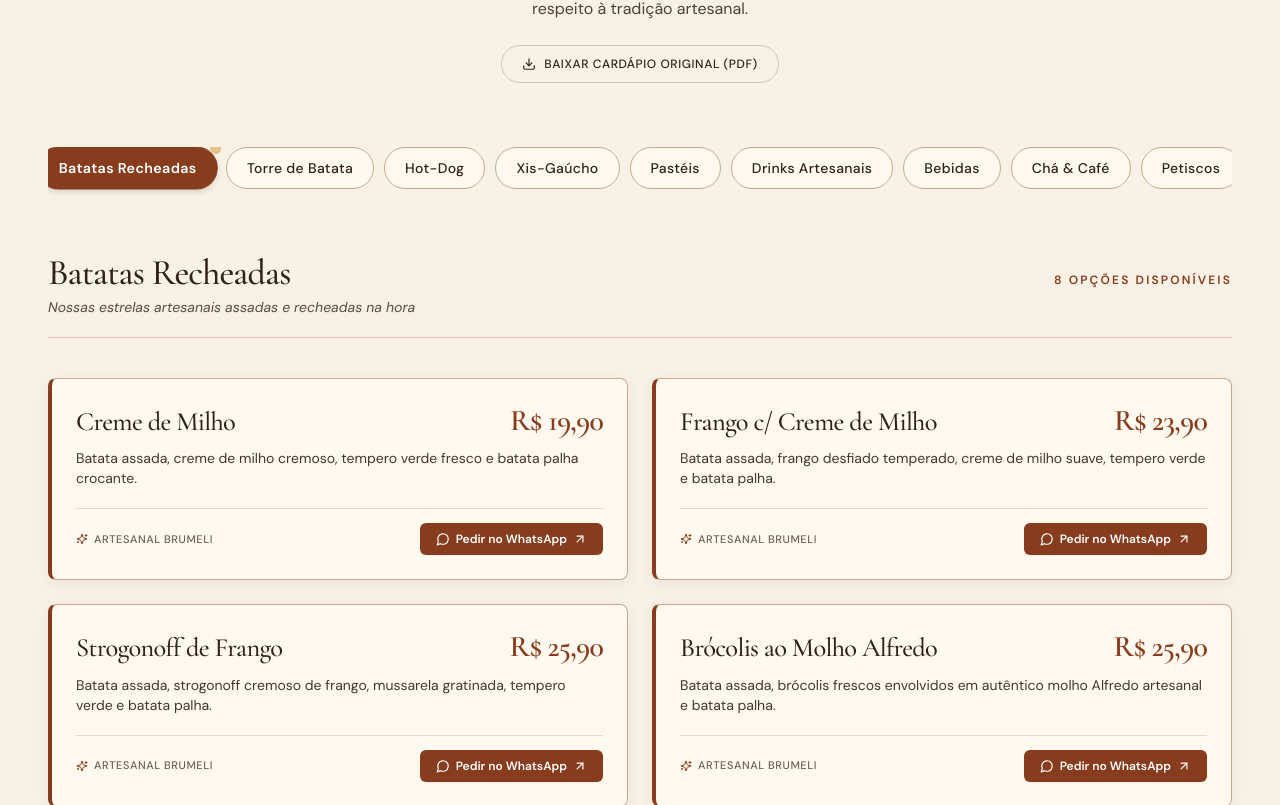
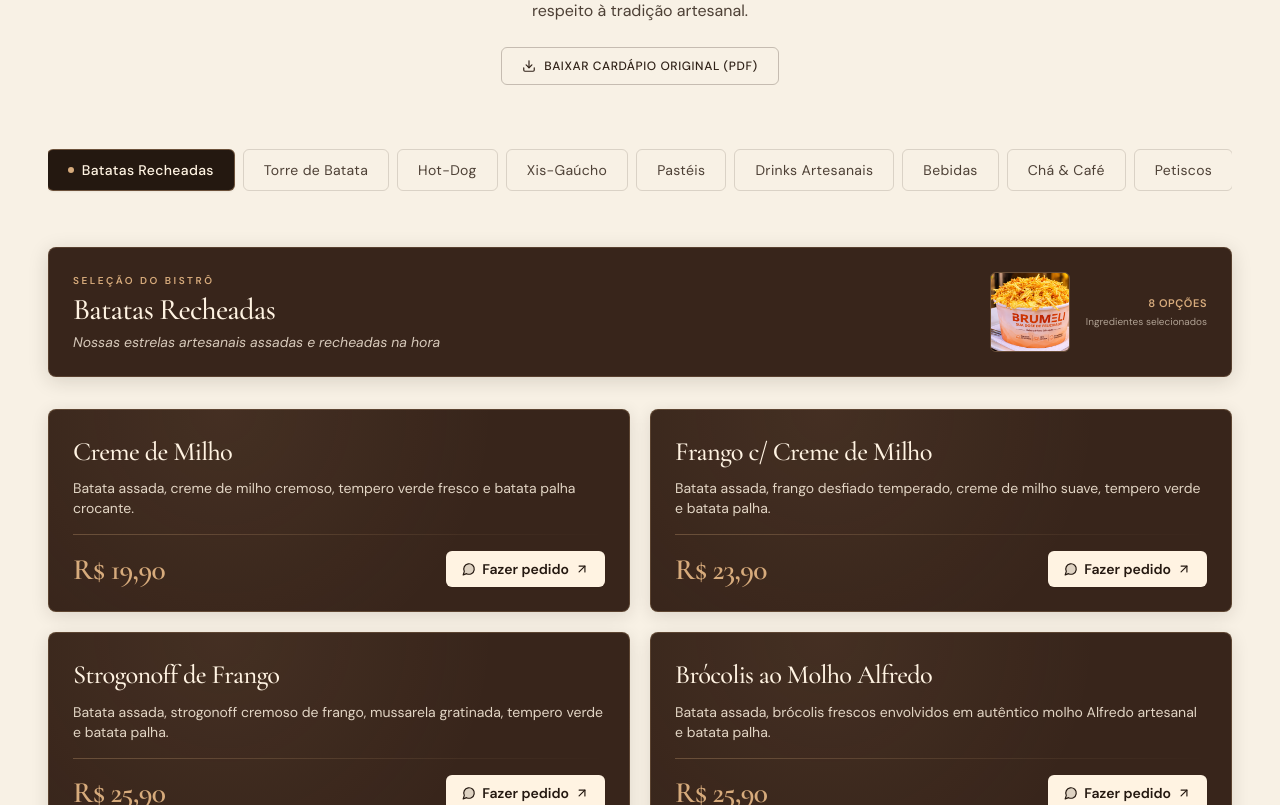
Before and after one commit to neol10/brumeli_gourmeeeeeet, a Next.js app: page / in a window 1280 px wide. Shown: the part 2135-2940 px from the top of the page. Built offline with nearby package versions, Linux system fonts and the light colour scheme.

Commit message:
feat(cardapio): redesign bistro luxuoso com cards marrom chocolate, precos caramelo e foto gastronomica

```diff
--- a/src/app/globals.css
+++ b/src/app/globals.css
@@ -139,6 +139,20 @@
   .animate-soft-dot {
     animation: softPulseDot 2.2s cubic-bezier(0.4, 0, 0.6, 1) infinite;
   }
+
+  /* Estilos de Cardápio Bistrô Premium */
+  .bistro-card {
+    background-color: #38251B;
+    background-image: radial-gradient(circle at 30% 0%, rgba(215, 171, 124, 0.08), transparent 60%);
+    border: 1px solid rgba(215, 171, 124, 0.22);
+    box-shadow: 0 4px 18px rgba(36, 24, 16, 0.12);
+  }
+
+  .bistro-card:hover {
+    border-color: rgba(215, 171, 124, 0.45);
+    box-shadow: 0 10px 28px -4px rgba(36, 24, 16, 0.22), 0 0 0 1px rgba(215, 171, 124, 0.15);
+    transform: translateY(-2px);
+  }
 }
 
 @media (prefers-reduced-motion: reduce) {
--- a/src/components/CardapioInterativo.tsx
+++ b/src/components/CardapioInterativo.tsx
@@ -4,7 +4,7 @@ import { useState } from "react";
 import Image from "next/image";
 import { menuCategories, torreBatataConfig, MenuItem } from "../data/menu";
 import { brandConfig } from "../data/brand";
-import { Download, ArrowUpRight, Sparkles, MessageCircle } from "lucide-react";
+import { Download, ArrowUpRight, MessageCircle } from "lucide-react";
 
 export default function CardapioInterativo() {
   const [activeCategoryId, setActiveCategoryId] = useState<string>("batatas");
@@ -44,11 +44,11 @@ export default function CardapioInterativo() {
 
   return (
     <section id="cardapio" className="py-20 md:py-32 bg-creme-100 relative scroll-mt-24 md:scroll-mt-32">
-      <div className="max-w-7xl mx-auto px-6 md:px-12">
+      <div className="max-w-7xl mx-auto px-5 sm:px-8 md:px-12">
 
         {/* Cabeçalho Editorial da Seção */}
-        <div className="text-center max-w-2xl mx-auto mb-14 md:mb-16">
-          <span className="text-xs font-sans tracking-[0.2em] uppercase font-semibold text-terracota block mb-2">
+        <div className="text-center max-w-2xl mx-auto mb-12 md:mb-16">
+          <span className="text-xs font-sans tracking-[0.25em] uppercase font-semibold text-terracota block mb-2.5">
             Cardápio Oficial
           </span>
           <h2 className="font-serif text-4xl sm:text-5xl md:text-6xl font-medium tracking-tight text-marrom leading-[0.98] mb-4">
@@ -63,7 +63,7 @@ export default function CardapioInterativo() {
             <a
               href="/cardapio-brumeli.pdf"
               download="cardapio-brumeli.pdf"
-              className="inline-flex items-center gap-2 px-5 py-2.5 rounded-full text-xs font-sans font-medium tracking-wider uppercase border border-marrom/20 text-marrom hover:bg-marrom hover:text-creme-100 transition-all duration-300"
+              className="inline-flex items-center gap-2 px-5 py-2.5 rounded-md text-xs font-sans font-medium tracking-wider uppercase border border-marrom/25 text-marrom hover:bg-marrom hover:text-creme-100 transition-all duration-300 shadow-2xs"
             >
               <Download className="w-3.5 h-3.5" />
               <span>Baixar cardápio original (PDF)</span>
@@ -71,22 +71,22 @@ export default function CardapioInterativo() {
           </div>
         </div>
 
-        {/* Navegação por Categorias com Alto Contraste Editorial e Borda Definida */}
-        <div className="flex items-center justify-start sm:justify-center overflow-x-auto pb-4 mb-12 no-scrollbar gap-2 sm:gap-2.5">
+        {/* Navegação Editorial entre Categorias — Estilo Bistrô Sofisticado */}
+        <div className="flex items-center justify-start sm:justify-center overflow-x-auto pb-4 mb-10 no-scrollbar gap-1.5 sm:gap-2 px-1">
           {menuCategories.map((category) => {
             const isActive = category.id === activeCategoryId;
             return (
               <button
                 key={category.id}
                 onClick={() => handleCategoryChange(category.id)}
-                className={`whitespace-nowrap px-5 py-2.5 rounded-full text-xs sm:text-sm font-sans tracking-wide transition-all duration-300 focus:outline-none relative group border ${
+                className={`whitespace-nowrap px-4 sm:px-5 py-2.5 rounded-md text-xs sm:text-sm font-sans tracking-wide transition-all duration-300 focus:outline-none relative border ${
                   isActive
-                    ? "bg-terracota text-white border-terracota shadow-md font-semibold scale-[1.02]"
-                    : "bg-[#FFF9EF] border-[#C6AA90] text-marrom font-medium hover:border-terracota hover:text-terracota hover:bg-white hover:scale-[1.01]"
+                    ? "bg-[#241810] text-[#FFF3E2] border-[#D7AB7C]/40 shadow-sm font-medium"
+                    : "bg-transparent border-marrom/15 text-marrom/85 hover:border-marrom/40 hover:text-marrom hover:bg-marrom/5"
                 }`}
               >
                 {isActive && (
-                  <span className="absolute -top-1 -right-1 w-2.5 h-2.5 rounded-full bg-dourado-light animate-soft-dot" />
+                  <span className="inline-block w-1.5 h-1.5 rounded-full bg-[#D7AB7C] mr-2 -translate-y-0.5" />
                 )}
                 {category.name}
               </button>
@@ -94,89 +94,117 @@ export default function CardapioInterativo() {
           })}
         </div>
 
-        {/* Título e Subtítulo da Categoria Ativa */}
-        <div className="border-b border-[#C6AA90]/60 pb-5 mb-10 flex flex-col sm:flex-row sm:items-baseline justify-between gap-2">
-          <div>
-            <h3 className="font-serif text-3xl sm:text-4xl text-marrom font-medium tracking-tight">
+        {/* Faixa Editorial da Categoria Ativa com Fotografia Gastronômica */}
+        <div className="mb-8 p-5 sm:p-6 rounded-lg bg-[#38251B] border border-[#D7AB7C]/20 text-[#FFF3E2] flex flex-col md:flex-row md:items-center justify-between gap-5 shadow-[0_4px_20px_rgba(36,24,16,0.15)]">
+          <div className="max-w-xl">
+            <span className="text-[10px] uppercase tracking-[0.25em] text-[#D7AB7C] font-sans font-semibold block mb-1">
+              Seleção do Bistrô
+            </span>
+            <h3 className="font-serif text-2xl sm:text-3xl text-[#FFF3E2] font-medium tracking-tight">
               {activeCategory.name}
             </h3>
-            <p className="text-xs sm:text-sm font-sans text-marrom/80 mt-1 italic">
+            <p className="text-xs sm:text-sm font-sans text-[#FFF3E2]/80 mt-1 italic leading-relaxed">
               {activeCategory.subtitle}
             </p>
           </div>
-          <span className="text-xs uppercase tracking-[0.18em] font-sans text-terracota font-semibold">
-            {activeCategory.id === "torre" ? "Configurador Exclusivo" : `${activeCategory.items.length} opções disponíveis`}
+
+          <div className="flex items-center gap-3.5 sm:gap-4 shrink-0">
+            {activeCategory.image && (
+              <div className="relative w-14 h-14 sm:w-20 sm:h-20 rounded-md overflow-hidden border border-[#D7AB7C]/30 shadow-inner shrink-0">
+                <Image
+                  src={activeCategory.image}
+                  alt={activeCategory.name}
+                  fill
+                  sizes="80px"
+                  className="object-cover"
+                />
+              </div>
+            )}
+            <div className="text-left md:text-right">
+              <span className="text-[11px] uppercase tracking-wider text-[#D7AB7C] font-sans font-semibold block">
+                {activeCategory.id === "torre" ? "Personalize sua Torre" : `${activeCategory.items.length} opções`}
+              </span>
+              <span className="text-[10px] text-[#FFF3E2]/60 font-sans block mt-0.5">
+                Ingredientes selecionados
               </span>
             </div>
+          </div>
+        </div>
 
-        {/* Container com Transição Fluida de Entrada ao Alternar Categorias */}
+        {/* Container com Transição Fluida entre Categorias */}
         <div key={contentKey} className="transition-all duration-300 ease-out animate-[fadeIn_0.35s_ease-out]">
 
           {/* Visualização Especial: Torre de Batata */}
           {activeCategoryId === "torre" ? (
-            <div className="bg-[#FFF9EF] rounded-lg p-6 sm:p-10 md:p-12 border border-[#C6AA90] border-l-4 border-l-terracota shadow-[0_4px_20px_rgba(48,34,24,0.06)]">
-              <div className="grid grid-cols-1 lg:grid-cols-12 gap-8 lg:gap-12 items-center">
+            <div className="bistro-card rounded-lg p-6 sm:p-8 md:p-10 text-[#FFF3E2]">
+              <div className="grid grid-cols-1 lg:grid-cols-12 gap-8 lg:gap-10 items-center">
 
                 {/* Lado Esquerdo: Seletor Interativo de Peso e Sabor */}
-                <div className="lg:col-span-7 flex flex-col gap-7">
+                <div className="lg:col-span-7 flex flex-col gap-6">
 
                   {/* 1. Escolha do Peso */}
                   <div>
-                    <label className="text-xs font-sans tracking-[0.16em] uppercase font-semibold text-terracota block mb-3">
+                    <label className="text-xs font-sans tracking-[0.16em] uppercase font-semibold text-[#D7AB7C] block mb-3">
                       1. Escolha o Tamanho da Torre
                     </label>
-                    <div className="grid grid-cols-3 gap-3">
-                      {torreBatataConfig.weights.map((w) => (
+                    <div className="grid grid-cols-3 gap-2.5 sm:gap-3">
+                      {torreBatataConfig.weights.map((w) => {
+                        const isWeightSelected = torreWeight === w.id;
+                        return (
                           <button
                             key={w.id}
                             onClick={() => setTorreWeight(w.id)}
-                          className={`p-4 rounded-md border text-left transition-all duration-200 focus:outline-none ${
-                            torreWeight === w.id
-                              ? "border-terracota bg-terracota text-white shadow-sm font-medium"
-                              : "border-[#C6AA90] bg-white text-marrom hover:border-terracota"
+                            className={`p-3.5 sm:p-4 rounded-md border text-left transition-all duration-200 focus:outline-none ${
+                              isWeightSelected
+                                ? "bg-[#241810] border-[#D7AB7C] text-[#FFF3E2] shadow-sm"
+                                : "bg-[#241810]/50 border-[#D7AB7C]/20 text-[#FFF3E2]/80 hover:border-[#D7AB7C]/50"
                             }`}
                           >
-                          <span className="font-serif text-xl sm:text-2xl font-semibold block leading-none mb-1">
+                            <span className="font-serif text-xl sm:text-2xl font-semibold block leading-none mb-1 text-[#D7AB7C]">
                               {w.id}
                             </span>
-                          <span className={`text-[11px] block font-sans ${torreWeight === w.id ? "text-creme-100" : "text-marrom/75"}`}>
+                            <span className={`text-[11px] block font-sans ${isWeightSelected ? "text-[#FFF3E2]" : "text-[#FFF3E2]/65"}`}>
                               {w.label}
                             </span>
                           </button>
-                      ))}
+                        );
+                      })}
                     </div>
                   </div>
 
                   {/* 2. Escolha do Sabor */}
                   <div>
-                    <label className="text-xs font-sans tracking-[0.16em] uppercase font-semibold text-terracota block mb-3">
+                    <label className="text-xs font-sans tracking-[0.16em] uppercase font-semibold text-[#D7AB7C] block mb-3">
                       2. Escolha o Sabor do Recheio
                     </label>
-                    <div className="grid grid-cols-2 sm:grid-cols-4 gap-3">
-                      {torreBatataConfig.flavors.map((f) => (
+                    <div className="grid grid-cols-2 sm:grid-cols-4 gap-2.5 sm:gap-3">
+                      {torreBatataConfig.flavors.map((f) => {
+                        const isFlavorSelected = torreFlavor === f.id;
+                        return (
                           <button
                             key={f.id}
                             onClick={() => setTorreFlavor(f.id)}
-                          className={`p-3.5 rounded-md border text-center transition-all duration-200 focus:outline-none ${
-                            torreFlavor === f.id
-                              ? "border-terracota bg-terracota text-white shadow-sm font-semibold"
-                              : "border-[#C6AA90] bg-white text-marrom hover:border-terracota"
+                            className={`p-3 sm:p-3.5 rounded-md border text-center transition-all duration-200 focus:outline-none ${
+                              isFlavorSelected
+                                ? "bg-[#241810] border-[#D7AB7C] text-[#FFF3E2] shadow-sm font-semibold"
+                                : "bg-[#241810]/50 border-[#D7AB7C]/20 text-[#FFF3E2]/80 hover:border-[#D7AB7C]/50"
                             }`}
                           >
-                          <span className="font-serif text-lg sm:text-xl font-medium block leading-none">
+                            <span className="font-serif text-base sm:text-lg font-medium block leading-none">
                               {f.name}
                             </span>
                           </button>
-                      ))}
+                        );
+                      })}
                     </div>
                   </div>
 
                   {/* Descrição do sabor escolhido */}
-                  <div className="p-4 rounded-md bg-creme-200/50 border border-[#C6AA90]/70">
-                    <span className="text-xs font-semibold text-marrom block mb-1">
+                  <div className="p-4 rounded-md bg-[#241810]/60 border border-[#D7AB7C]/25">
+                    <span className="text-xs font-semibold text-[#D7AB7C] block mb-1">
                       Composição do sabor {currentTorreFlavorInfo?.name}:
                     </span>
-                    <p className="text-xs sm:text-sm text-marrom/90 leading-relaxed font-sans">
+                    <p className="text-xs sm:text-sm text-[#FFF3E2]/85 leading-relaxed font-sans">
                       {currentTorreFlavorInfo?.description}
                     </p>
                   </div>
@@ -184,27 +212,25 @@ export default function CardapioInterativo() {
                 </div>
 
                 {/* Lado Direito: Resumo Dinâmico da Torre & Preço */}
-                <div className="lg:col-span-5 bg-marrom text-creme-100 rounded-lg p-7 sm:p-8 flex flex-col justify-between h-full shadow-lg relative overflow-hidden border border-marrom-light">
-                  <div className="absolute top-0 right-0 w-32 h-32 bg-terracota/20 rounded-full blur-2xl pointer-events-none" />
-
+                <div className="lg:col-span-5 bg-[#241810] text-[#FFF3E2] rounded-md p-6 sm:p-7 flex flex-col justify-between h-full border border-[#D7AB7C]/30 shadow-md">
                   <div>
-                    <span className="text-[11px] uppercase tracking-[0.2em] text-dourado-light font-sans font-medium block mb-2">
+                    <span className="text-[10px] uppercase tracking-[0.2em] text-[#D7AB7C] font-sans font-semibold block mb-1.5">
                       Sua Combinação
                     </span>
-                    <h4 className="font-serif text-3xl font-medium leading-tight mb-1">
+                    <h4 className="font-serif text-2xl sm:text-3xl font-medium leading-tight mb-1 text-[#FFF3E2]">
                       Torre de Batata {currentTorreFlavorInfo?.name}
                     </h4>
-                    <p className="text-xs text-creme-200/85 font-sans mb-6">
-                      Tamanho: {torreWeight} · Recheio farto e queijo especial
+                    <p className="text-xs text-[#FFF3E2]/75 font-sans mb-6">
+                      Tamanho: {torreWeight} · Recheio farto e queijo derretido
                     </p>
                   </div>
 
-                  <div className="pt-6 border-t border-creme-100/15">
-                    <div className="flex items-baseline justify-between mb-6">
-                      <span className="text-xs uppercase tracking-wider text-creme-200/70 font-sans">
+                  <div className="pt-5 border-t border-[#D7AB7C]/20">
+                    <div className="flex items-baseline justify-between mb-5">
+                      <span className="text-xs uppercase tracking-wider text-[#FFF3E2]/70 font-sans">
                         Valor Total:
                       </span>
-                      <span className="font-serif text-3xl sm:text-4xl font-semibold text-dourado-light">
+                      <span className="font-serif text-3xl sm:text-4xl font-semibold text-[#D7AB7C] tracking-tight">
                         R$ {currentTorrePrice.toFixed(2).replace(".", ",")}
                       </span>
                     </div>
@@ -213,10 +239,10 @@ export default function CardapioInterativo() {
                       href={getTorreWhatsAppLink()}
                       target="_blank"
                       rel="noopener noreferrer"
-                      className="w-full flex items-center justify-center gap-2.5 py-3.5 rounded-md text-xs sm:text-sm font-sans font-semibold tracking-wider uppercase bg-terracota hover:bg-terracota-hover text-white transition-all duration-200 shadow-md hover:shadow-lg transform hover:-translate-y-0.5 active:translate-y-0"
+                      className="w-full flex items-center justify-center gap-2 py-3.5 rounded-md text-xs sm:text-sm font-sans font-semibold tracking-wider uppercase bg-[#FFF3E2] text-[#241810] hover:bg-white transition-all duration-200 shadow-sm hover:shadow-md transform hover:-translate-y-0.5 active:translate-y-0"
                     >
-                      <MessageCircle className="w-4 h-4 fill-current/20" />
-                      <span>Pedir no WhatsApp</span>
+                      <MessageCircle className="w-4 h-4 fill-[#241810]/15" />
+                      <span>Fazer pedido</span>
                       <ArrowUpRight className="w-4 h-4" />
                     </a>
                   </div>
@@ -226,29 +252,24 @@ export default function CardapioInterativo() {
               </div>
             </div>
           ) : (
-            /* Grid de Cards Gastronômicos Premium — Acabamento Editorial */
-            <div className="grid grid-cols-1 md:grid-cols-2 gap-5 sm:gap-6">
+            /* Grid de Cards Gastronômicos — Estilo Bistrô em Marrom Chocolate */
+            <div className="grid grid-cols-1 md:grid-cols-2 gap-4 sm:gap-5">
               {activeCategory.items.map((item) => (
                 <div
                   key={item.id}
-                  className="group relative p-5 sm:p-6 rounded-lg bg-[#FFF9EF] border border-[#C6AA90] border-l-4 border-l-terracota transition-all duration-300 ease-out shadow-[0_4px_16px_rgba(48,34,24,0.06)] hover:border-terracota hover:border-l-4 hover:border-l-terracota hover:shadow-[0_10px_24px_-4px_rgba(135,61,29,0.14)] hover:-translate-y-[3px] flex flex-col justify-between"
+                  className="bistro-card group relative p-5 sm:p-6 rounded-lg text-[#FFF3E2] transition-all duration-300 ease-out flex flex-col justify-between"
                 >
                   <div>
-                    {/* Cabeçalho do Card: Nome e Preço em Destaque Direto */}
-                    <div className="flex items-baseline justify-between gap-4 mb-2">
-                      <h4 className="font-serif text-2xl sm:text-[1.65rem] text-marrom font-medium leading-snug tracking-tight group-hover:text-terracota transition-colors">
+                    {/* 1. Nome do Produto */}
+                    <div className="mb-2">
+                      <h4 className="font-serif text-2xl sm:text-[1.65rem] text-[#FFF3E2] font-medium leading-snug tracking-tight group-hover:text-[#D7AB7C] transition-colors">
                         {item.name}
                       </h4>
-                      {item.formattedPrice && (
-                        <span className="font-serif text-2xl sm:text-3xl font-semibold text-terracota whitespace-nowrap tracking-tight leading-none shrink-0">
-                          {item.formattedPrice}
-                        </span>
-                      )}
                     </div>
 
-                    {/* Ingredientes com Escurecimento e Alta Legibilidade */}
+                    {/* 2. Ingredientes com Excelente Legibilidade */}
                     {item.description && (
-                      <p className="text-xs sm:text-sm text-marrom/90 font-sans leading-relaxed mt-1.5">
+                      <p className="text-xs sm:text-sm text-[#FFF3E2]/85 font-sans leading-relaxed">
                         {item.description}
                       </p>
                     )}
@@ -259,7 +280,7 @@ export default function CardapioInterativo() {
                         {item.options.map((opt) => (
                           <span
                             key={opt}
-                            className="inline-block px-2.5 py-0.5 rounded text-[10px] font-sans font-medium bg-creme-200/90 text-marrom border border-[#C6AA90]/70"
+                            className="inline-block px-2 py-0.5 rounded text-[10px] font-sans font-medium bg-[#241810]/70 text-[#D7AB7C] border border-[#D7AB7C]/25"
                           >
                             {opt}
                           </span>
@@ -268,23 +289,39 @@ export default function CardapioInterativo() {
                     )}
                   </div>
 
-                  {/* Rodapé do Card: Selo e Botão Sólido Terracota */}
-                  <div className="mt-5 pt-3.5 border-t border-[#C6AA90]/40 flex items-center justify-between">
-                    <span className="inline-flex items-center gap-1.5 text-[11px] uppercase tracking-wider text-marrom/70 font-sans font-medium">
-                      <Sparkles className="w-3 h-3 text-terracota" />
-                      Artesanal Brumeli
+                  <div>
+                    {/* 3. Divisor Delicado */}
+                    <div className="h-[1px] bg-gradient-to-r from-[#D7AB7C]/30 via-[#D7AB7C]/15 to-transparent my-4" />
+
+                    {/* 4. Preço em Destaque Caramelo & 5. Botão de Pedido */}
+                    <div className="flex items-center justify-between gap-3">
+                      {/* Preço direto em caramelo, sem cápsula */}
+                      <div>
+                        {item.formattedPrice ? (
+                          <span className="font-serif text-2xl sm:text-[1.85rem] font-semibold text-[#D7AB7C] tracking-tight whitespace-nowrap leading-none block">
+                            {item.formattedPrice}
                           </span>
+                        ) : (
+                          <span className="text-xs text-[#FFF3E2]/60 font-sans italic">
+                            Consulte opções
+                          </span>
+                        )}
+                      </div>
+
+                      {/* Botão de pedido em creme com texto marrom profundo */}
                       <a
                         href={getItemWhatsAppLink(item, activeCategory.name)}
                         target="_blank"
                         rel="noopener noreferrer"
-                      className="inline-flex items-center gap-1.5 px-4 py-2 rounded-md text-xs font-sans font-semibold text-white bg-terracota hover:bg-terracota-hover transition-all duration-200 shadow-sm hover:shadow-md transform hover:-translate-y-0.5 active:translate-y-0"
+                        className="inline-flex items-center gap-1.5 px-4 py-2 rounded-md text-xs sm:text-sm font-sans font-semibold text-[#241810] bg-[#FFF3E2] hover:bg-white transition-all duration-200 shadow-sm hover:shadow-md transform hover:-translate-y-0.5 active:translate-y-0 shrink-0 whitespace-nowrap"
                       >
-                      <MessageCircle className="w-3.5 h-3.5 fill-current/20" />
-                      <span>Pedir no WhatsApp</span>
+                        <MessageCircle className="w-3.5 h-3.5 fill-[#241810]/15" />
+                        <span>Fazer pedido</span>
                         <ArrowUpRight className="w-3.5 h-3.5" />
                       </a>
                     </div>
+                  </div>
+
                 </div>
               ))}
             </div>
--- a/src/components/Header.tsx
+++ b/src/components/Header.tsx
@@ -31,7 +31,7 @@ export default function Header() {
       <header
         className={`fixed top-0 left-0 right-0 z-[100] transition-all duration-500 ${
           scrolled
-            ? "bg-creme-100/98 backdrop-blur-md py-3 shadow-[0_4px_20px_rgba(48,34,24,0.08)] border-b border-marrom/10"
+            ? "bg-[#F8F1E5] py-3 shadow-[0_4px_20px_rgba(48,34,24,0.08)] border-b border-marrom/10"
             : "bg-transparent py-5 md:py-6"
         }`}
       >
```
Also changed, not shown: 1 other file (tests, documents, lock files or other folders). Lines whose indentation alone changed are shown as unchanged.
